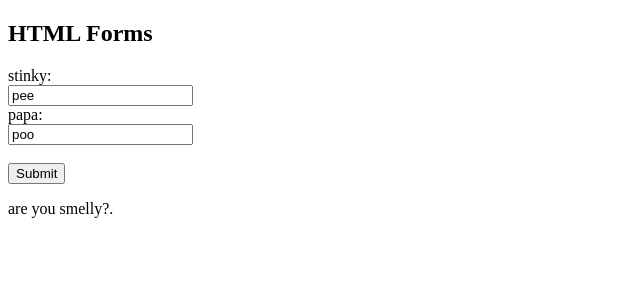
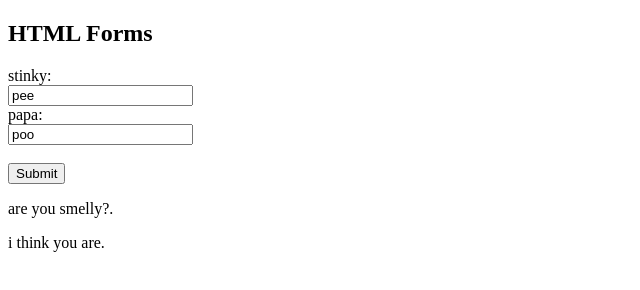
Before and after one commit to bananaman696969/ppbanana, a plain HTML site: page index.html in a window 1280 px wide. Shown: the whole page, without its empty margins (0-640 px from the left). Drawn offline with Linux system fonts and the light colour scheme.

Commit message:
add
asdd

```diff
--- a/index.html
+++ b/index.html
@@ -4,7 +4,7 @@
 
 <h2>HTML Forms</h2>
 
-<form action="https://www.youtube.com/watch?v=cysckrmULz4 #">
+<form action="https://www.youtube.com/watch?v=cysckrmULz4#">
   <label for="fname">stinky:</label><br>
   <input type="text" id="fname" name="fname" value="pee"><br>
   <label for="lname">papa:</label><br>
@@ -14,5 +14,8 @@
 
 <p>are you smelly?.</p>
 
+<p>i think you are.</p>
+
+
 </body>
 </html>
```
